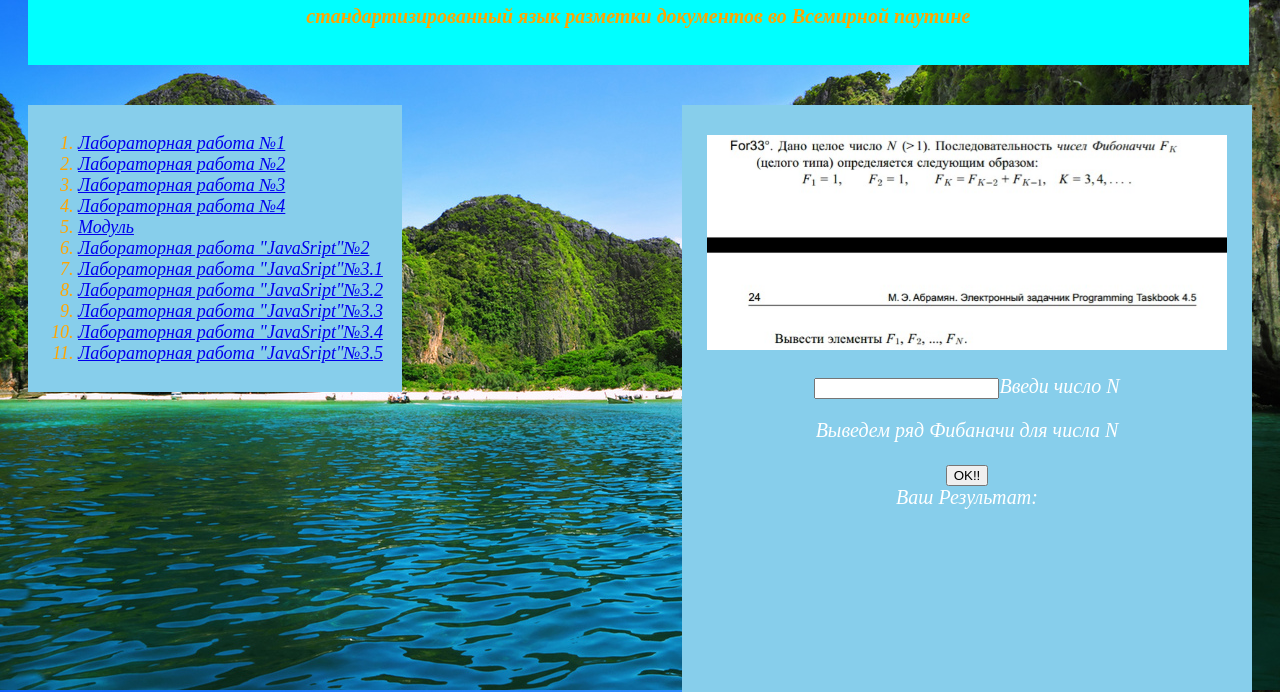
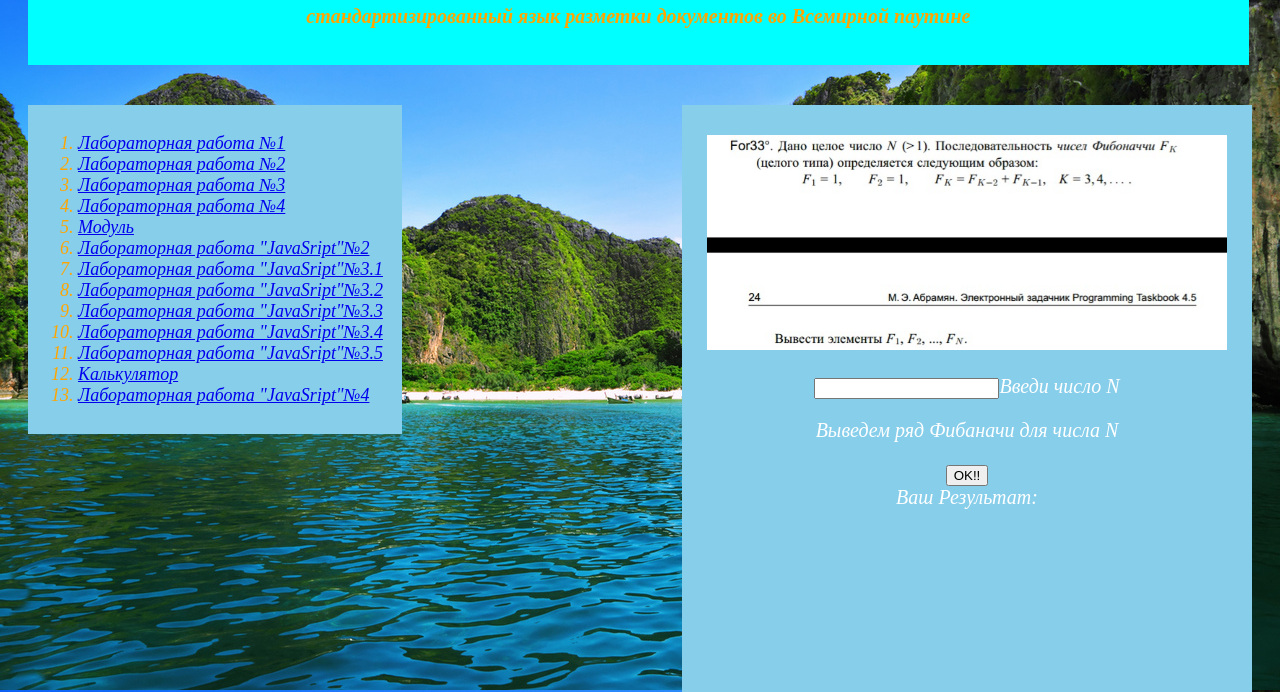
Before and after one commit to dasha18ryab/WakeUp, a plain HTML site: page labJS32.html in a window 1280 px wide. Shown: the part 110-802 px from the top of the page. Drawn offline with Linux system fonts and the light colour scheme.

Commit message:
Update labJS32.html

```diff
--- a/labJS32.html
+++ b/labJS32.html
@@ -25,6 +25,8 @@
 <li><a href="labJS33.html">Лабораторная работа "JavaSript"№3.3</a></li>
 <li><a href="labJS34.html">Лабораторная работа "JavaSript"№3.4</a></li>
 <li><a href="labJS35.html">Лабораторная работа "JavaSript"№3.5</a></li>
+<li><a href="labJS36.html">Калькулятор</a></li>
+<li><a href="labJS37.html">Лабораторная работа "JavaSript"№4</a></li>
 </ol>
 </div>
 <div id='b4'>
```
